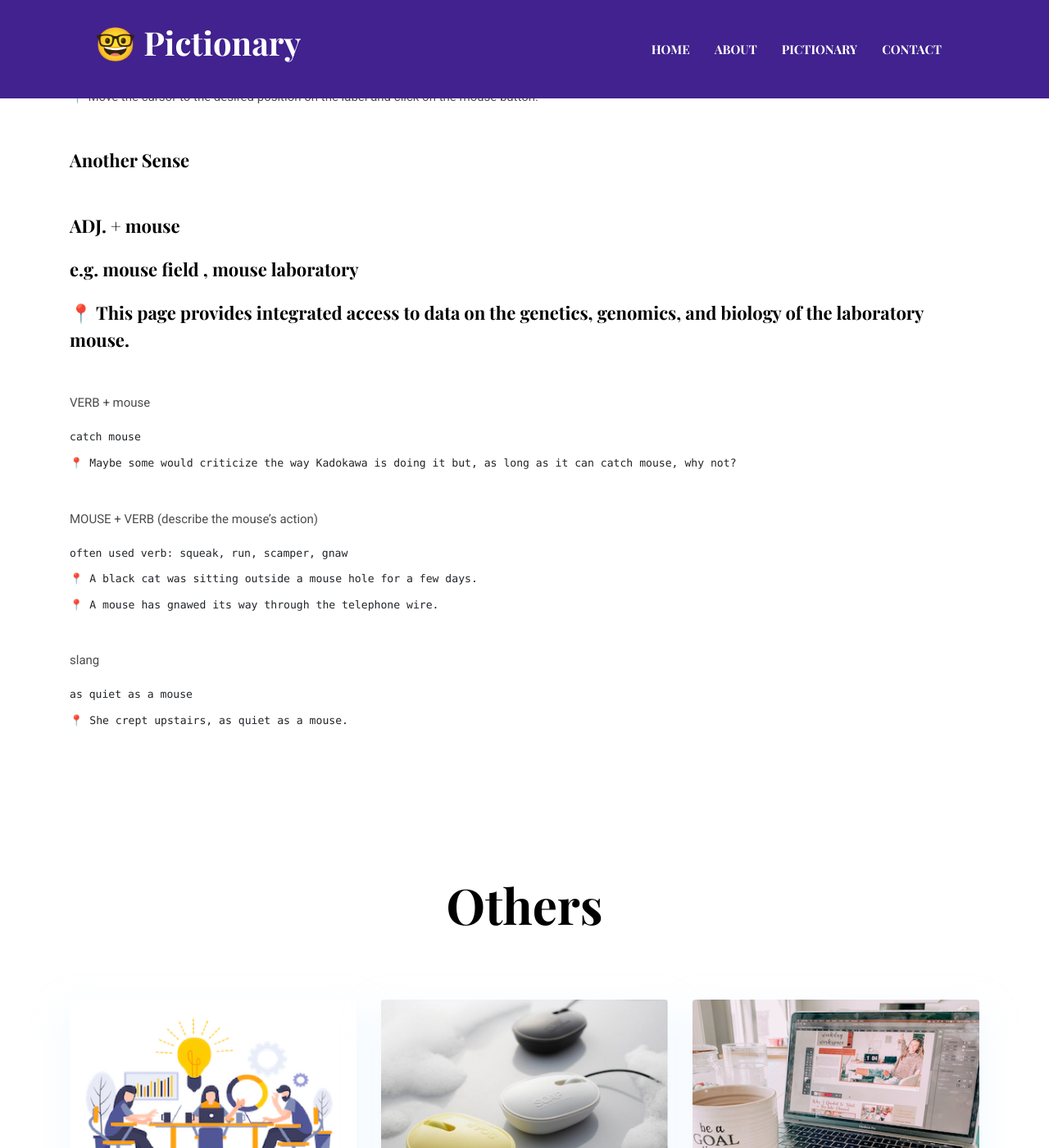
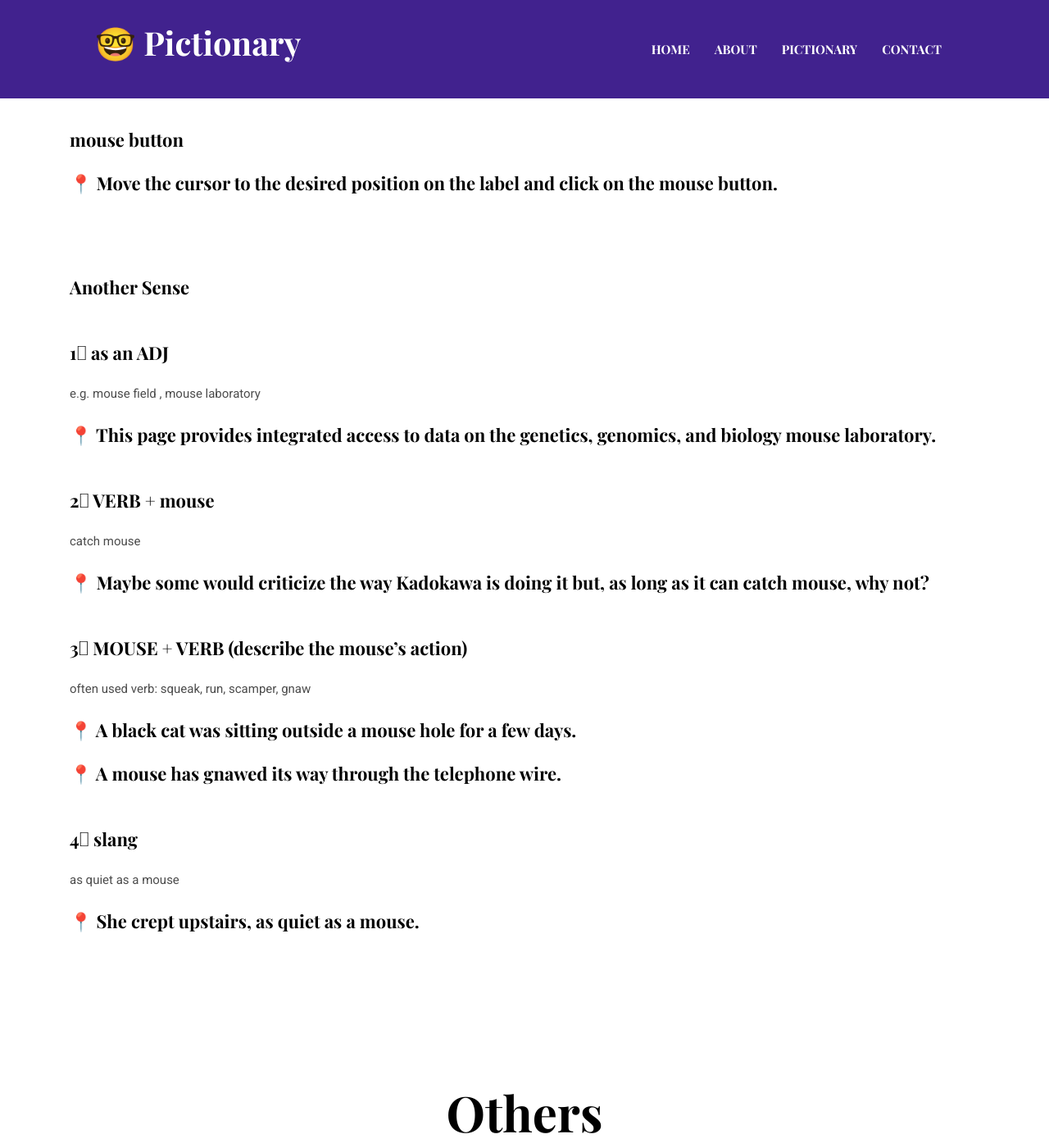
Before and after one commit to a1g5/a1g5.github.io, a Jekyll site: the page built from _posts/2023-02-20-mouse.markdown, in a window 1280 px wide and 1400 px high, scrolled down 1369 px. Shown: the whole window at 82% size. Built offline with Jekyll 4.4.1, drawn with Linux system fonts in a browser that asks for light colours; some of the changed text lies outside the part shown.

Commit message:
Update 2023-02-20-mouse.markdown

```diff
--- a/_posts/2023-02-20-mouse.markdown
+++ b/_posts/2023-02-20-mouse.markdown
@@ -3,64 +3,69 @@
 title:  👇 What's the pebble？
 image:  /assets/images/blog/post-5.jpg
 ---
-**<B>Mouse</B>**
+**<B>[Mouse](https://dictionary.cambridge.org/dictionary/english/mouse)</B>**
 
-🇬🇧 <B>/maʊs/</B>
-<audio controls="controls">
+
+<B>Mandarin</B> 鼠标 [shǔ biāo] &emsp;&emsp;&emsp;&emsp; <B>Cantonese</B> 鼠標 [[syu2 biu1]
+<br>
+<br>
+🇬🇧 <B>/maʊs/</B>  &emsp;&emsp;&emsp;&emsp;&emsp;&emsp;&emsp;&emsp;&emsp;&emsp;&emsp;&emsp;&emsp;&emsp;&emsp;  🇺🇸 <B>/maʊs/</B>
+<table><tr>
+<td><audio controls="controls">
   <source src="/assets/audio/mouse-gb.mp3" type="audio/mpeg">
 <embed height="100" width="100" src="/i/song.mp3" />
-</audio>
-
-🇺🇸 <B>/maʊs/</B>
-<audio controls="controls">
+</audio></td>
+<td><audio controls="controls">
   <source src="/assets/audio/mouse-us.mp3" type="audio/mpeg">
 <embed height="100" width="100" src="/i/song.mp3" />
-</audio>
+</audio></td>
+</tr></table>
 <br>
-> How to use the word <B>"mouse"</B>? Let's see some examples ~
+<br>
+> How to use the word <B>"mouse"</B>? Let's see some examples
 
 **in our Digital Classroom**
 <br>
-click <B> mouse </B>
+**click <B> mouse </B>**
 
-📍 To access this screen, right mouse click on the desired data file.<br>
+**📍 To access this screen, right mouse click on the desired data file.**<br>
 
-move <B> mouse</B>
+**move <B> mouse</B>**
 
-📍 To read your records fully, just move your mouse over the date cell.<br>
+**📍 To read your records fully, just move your mouse over the date cell.**<br>
 
-<B> mouse </B> button
+**<B> mouse </B> button**
 
-📍 Move the cursor to the desired position on the label and click on the mouse button.<br><br>
+**📍 Move the cursor to the desired position on the label and click on the mouse button.**<br><br>
 
 
 **Another Sense**
 <br>
-**ADJ. + mouse**
+**1⃣️ as an ADJ**
 
-**e.g. mouse field , mouse laboratory**
+e.g. mouse field , mouse laboratory
 
-**📍 This page provides integrated access to data on the genetics, genomics, and biology of the laboratory mouse.**
+**📍 This page provides integrated access to data on the genetics, genomics, and biology mouse laboratory.**
 
 <br>
-VERB + mouse
+**2⃣️ VERB + mouse**
 
-	catch mouse
+catch mouse
 
-	📍 Maybe some would criticize the way Kadokawa is doing it but, as long as it can catch mouse, why not?
+**📍 Maybe some would criticize the way Kadokawa is doing it but, as long as it can catch mouse, why not?**
 
 <br>
-MOUSE + VERB  (describe the mouse's action)
+**3⃣️ MOUSE + VERB  (describe the mouse's action)**
 
-	often used verb: squeak, run, scamper, gnaw
+often used verb: squeak, run, scamper, gnaw
 
-	📍 A black cat was sitting outside a mouse hole for a few days.
+**📍 A black cat was sitting outside a mouse hole for a few days.**
 
-	📍 A mouse has gnawed its way through the telephone wire.
+**📍 A mouse has gnawed its way through the telephone wire.**
 
 <br>
-slang
+**4⃣️ slang**
 
-	as quiet as a mouse
+as quiet as a mouse
 
-	📍 She crept upstairs, as quiet as a mouse.
+**📍 She crept upstairs, as quiet as a mouse.**
```
